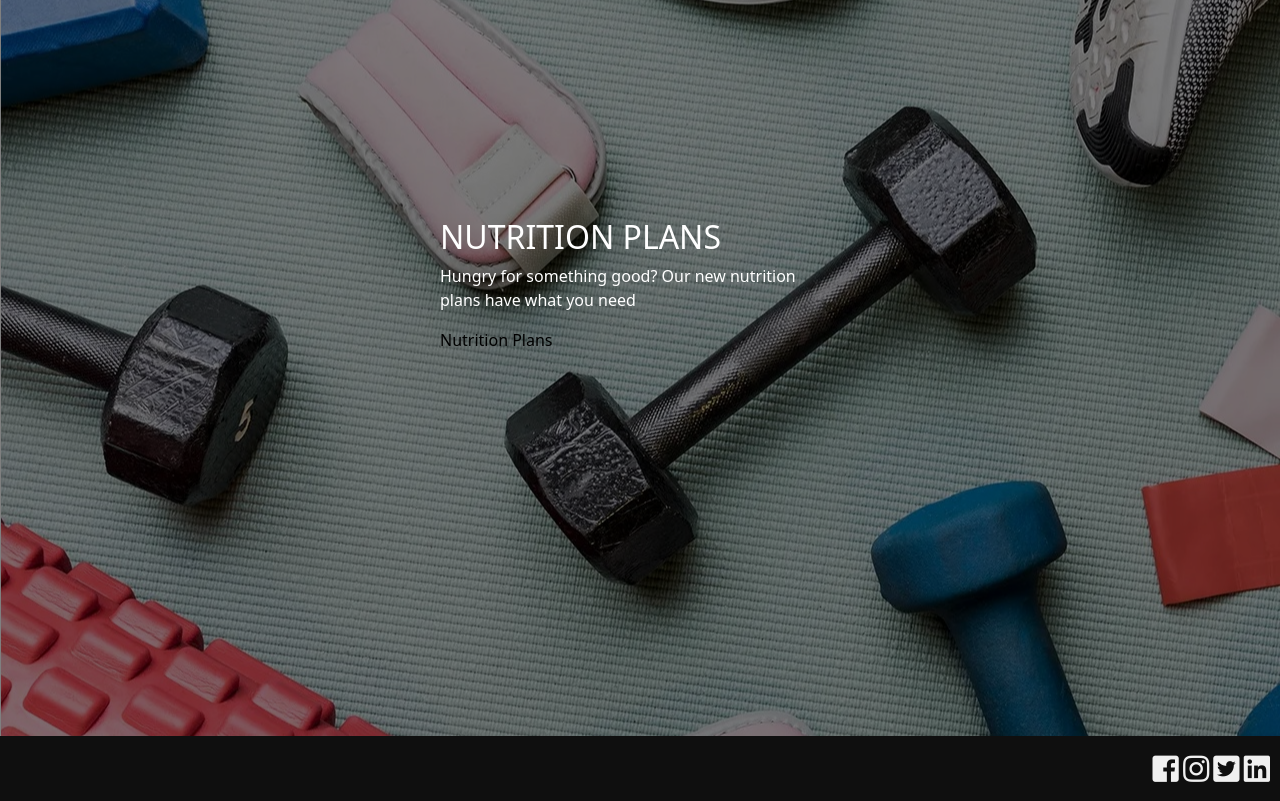
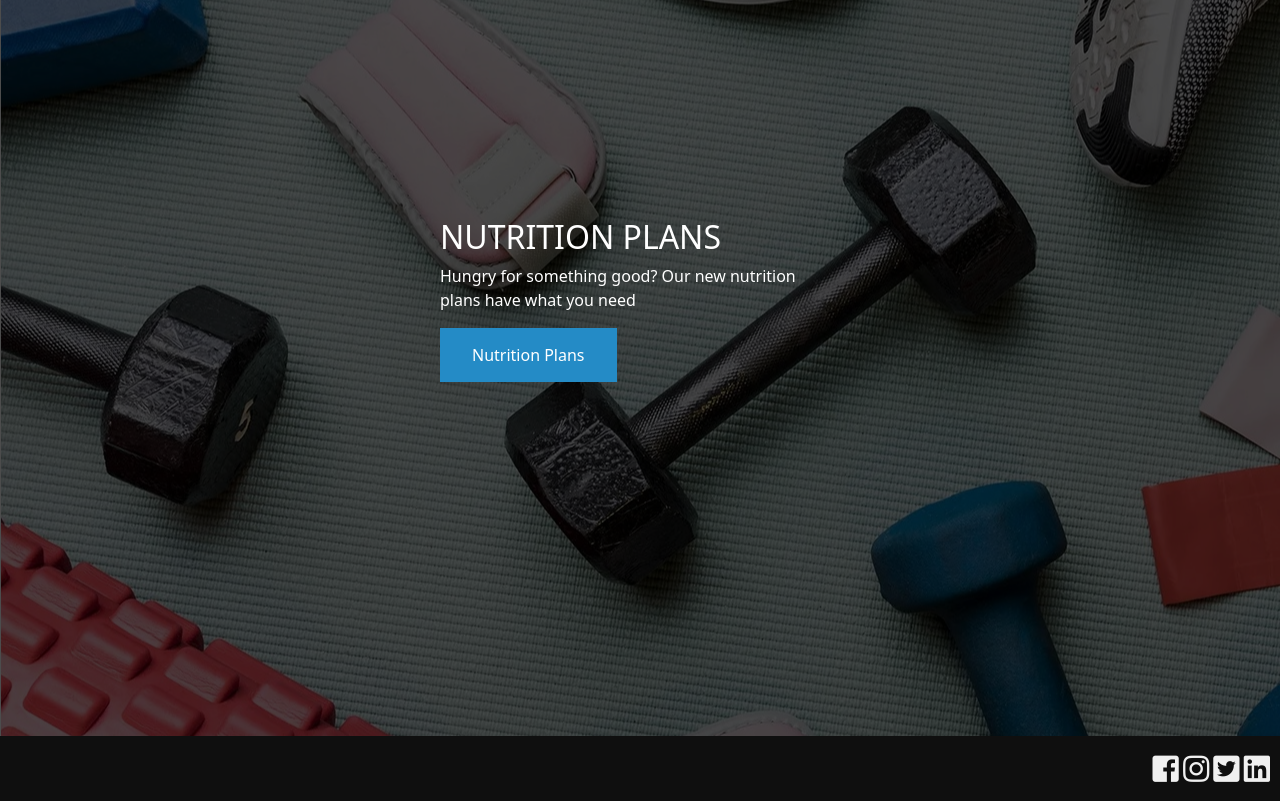
Before and after one commit to Code-Institute-Submissions/sgalway2086-MilestoneIV, a Django app: page / in a window 1280 px wide. Shown: the part 64-865 px from the top of the page. Run offline with Django 3.2, Linux system fonts and the light colour scheme; some libraries are stand-ins or nearby versions.

Commit message:
add button to home

```diff
--- a/blog/templates/blog/blog.html
+++ b/blog/templates/blog/blog.html
@@ -7,7 +7,7 @@
         <h4>Palestra Forums</h4>
     </div>
 </div>
-<div class = "col-8 container">
+<div class = "col-6 container">
     <div class = "col-8">
         <h5>Add post to site</h5>
     </div>
--- a/home/templates/home/index.html
+++ b/home/templates/home/index.html
@@ -10,7 +10,7 @@
         <div class = "inner-box">
             <h2>NEW EXERCISE PLANS</h2>
             <p>See our new exercise plans, just what you need to get a structured, healthy lifestyle</p>
-            <a class="text-black text-decoration-none" href="{% url 'shop' %}?category=exercise_plans">See now</a>
+            <a class="text-decoration-none button-home" href="{% url 'shop' %}?category=exercise_plans">See now</a>
         </div>
     </div>
 
@@ -18,14 +18,14 @@
         <div class = "inner-box">
             <h2>NUTRITION PLANS</h2>
             <p>Hungry for something good? Our new nutrition plans have what you need</p>
-            <a class="text-black text-decoration-none" href="{% url 'shop' %}?category=nutrition_plans">Nutrition Plans</a>
+            <a class="text-decoration-none button-home" href="{% url 'shop' %}?category=nutrition_plans">Nutrition Plans</a>
         </div>
     </div>
     <div id = "box3" class = "outer-box scrollBox">
         <div class = "inner-box">
             <h2>ALL NEW</h2>
             <p>Visit our shop for all you fitness needs. Nutrition, Exercise products, Gym Gear, we have it all!</p>
-            <a class="navbar-header fw-bold text-black text-decoration-none"  href = "{% url 'shop' %}" >Shop</a>
+            <a class="navbar-header fw-bold text-decoration-none button-home"  href = "{% url 'shop' %}" >Shop</a>
         </div>
     </div>
 </div>
--- a/static/css/base.css
+++ b/static/css/base.css
@@ -252,8 +252,19 @@ footer{
     position: absolute;
     left: 0px;
     top: 64px;
-    background-color: rgba(0,0,0,0.5);
+    background-color: rgba(0,0,0,0.7);
     z-index: 800;
+}
+
+.button-home{
+    background-color: #248bc6;
+    border: none;
+    color: white;
+    padding: 15px 32px;
+    text-align: center;
+    text-decoration: none;
+    display: inline-block;
+    font-size: 16px;
 }
 
 
```
